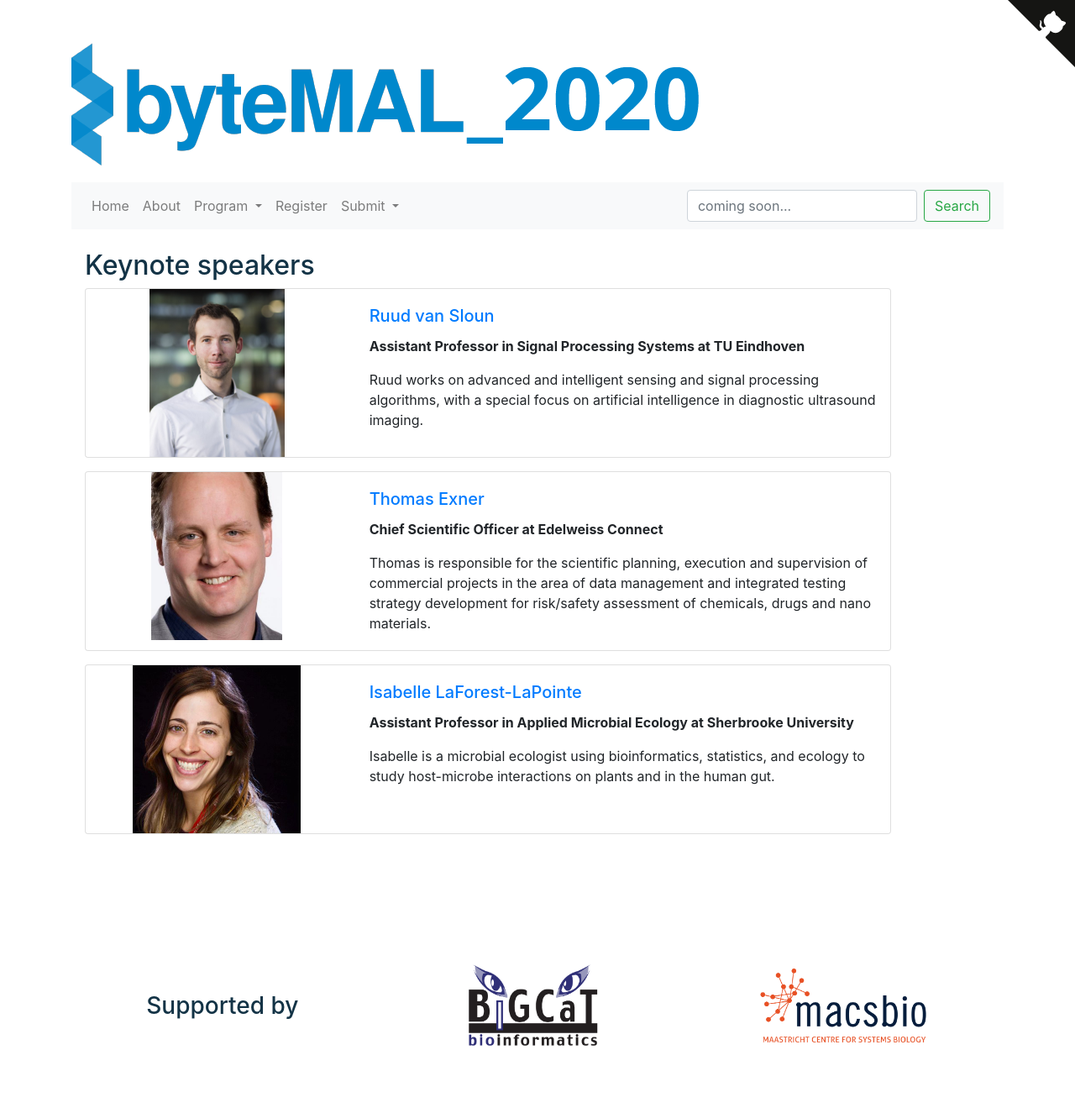
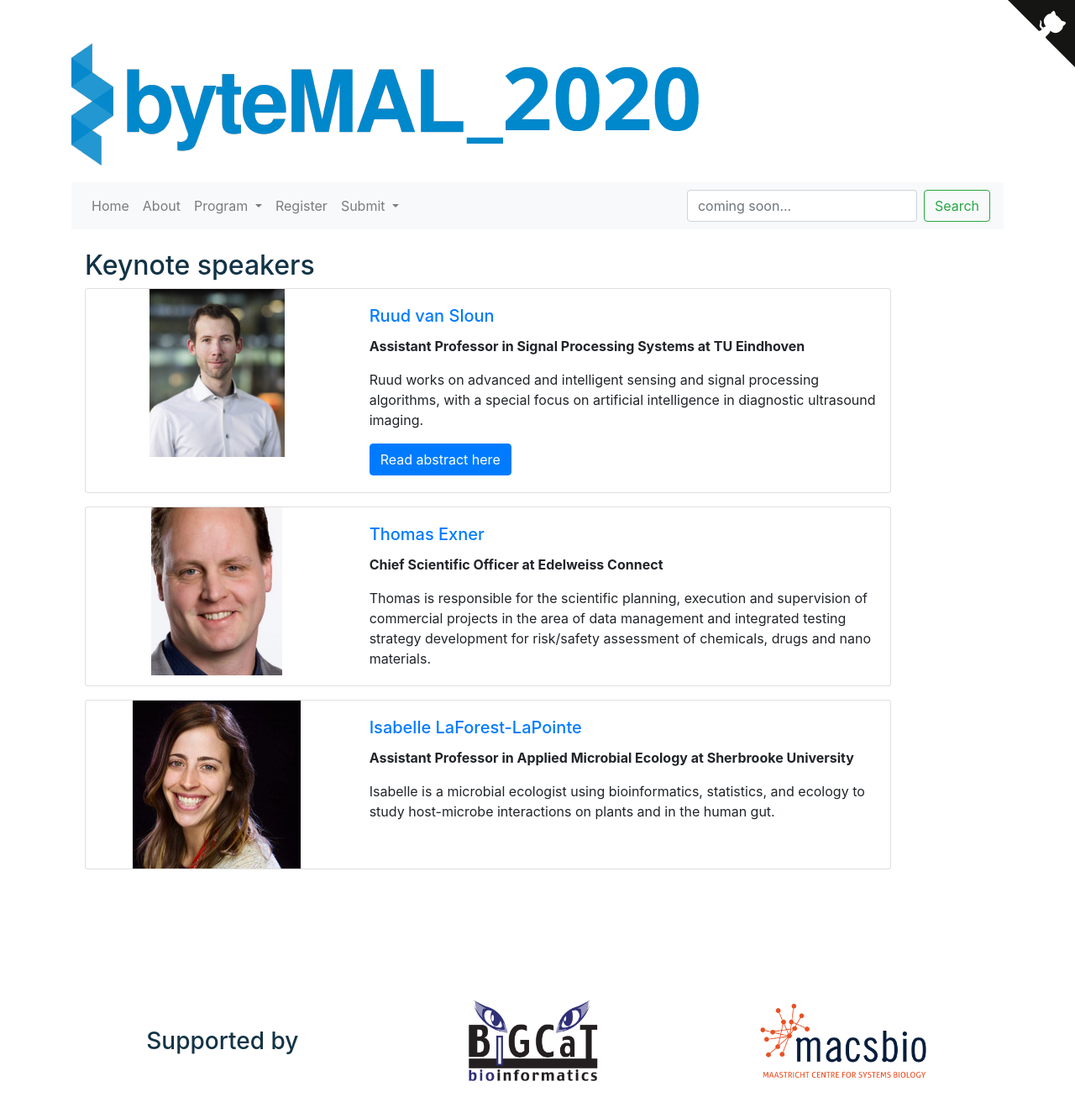
Before and after one commit to bytemal/bytemal-2020, a Jekyll site: the page built from _pages/keynotes.md, in a window 1280 px wide. Shown: the whole page at 84% size. Built offline with Jekyll 4.4.1, drawn with Linux system fonts in a browser that asks for light colours; before the commit the page ends 1283 px from its top, so only the background shows below that.

Commit message:
keynotes: testing modal abstract

```diff
--- a/_pages/keynotes.md
+++ b/_pages/keynotes.md
@@ -16,6 +16,10 @@
         <h5 class="card-title"><a href="https://www.tue.nl/en/research/researchers/ruud-van-sloun/">Ruud van Sloun</a></h5>
         <p class="card-text font-weight-bold">Assistant Professor in Signal Processing Systems at TU Eindhoven</p>
         <p class="card-text">Ruud works on advanced and intelligent sensing and signal processing algorithms, with a special focus on artificial intelligence in diagnostic ultrasound imaging.</p>
+        <!-- Button trigger modal -->
+        <button type="button" class="btn btn-primary" data-toggle="modal" data-target="#ruudModal">
+        Read abstract here
+        </button>
       </div>
     </div>
   </div>
@@ -51,3 +55,24 @@
   </div>
 </div>
 <br>
+
+
+<!-- Ruud's Modal -->
+<div class="modal fade" id="ruudModal" tabindex="-1" role="dialog" aria-labelledby="ruudModal" aria-hidden="true">
+  <div class="modal-dialog">
+    <div class="modal-content">
+      <div class="modal-header">
+        <h4 class="modal-title" id="ruudModalLabel">Ruud's abstract</h4>
+        <button type="button" class="close" data-dismiss="modal" aria-label="Close">
+          <span aria-hidden="true">&times;</span>
+        </button>
+      </div>
+      <div class="modal-body">
+        Abstract placeholder text <br><br><br> Testing testing.
+      </div>
+      <div class="modal-footer">
+        <button type="button" class="btn btn-secondary" data-dismiss="modal">Close</button>
+      </div>
+    </div>
+  </div>
+</div>
```
